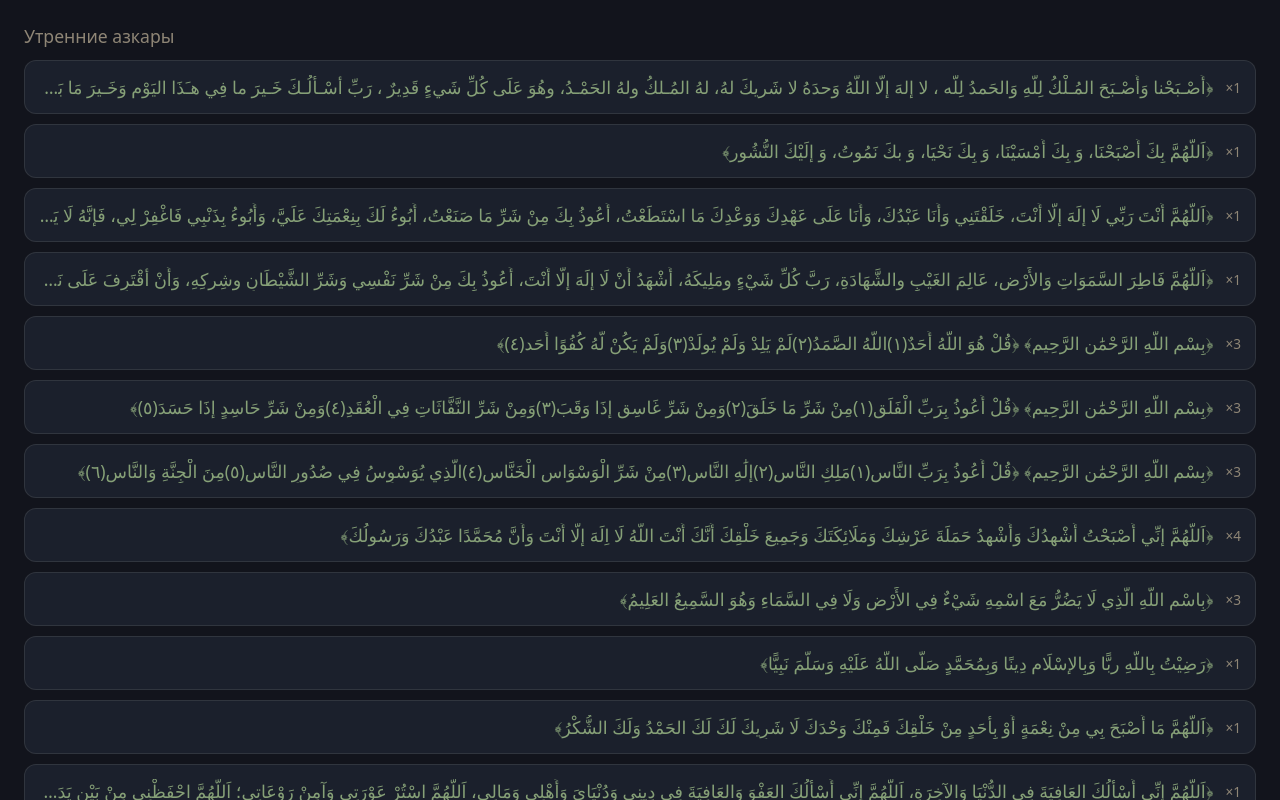
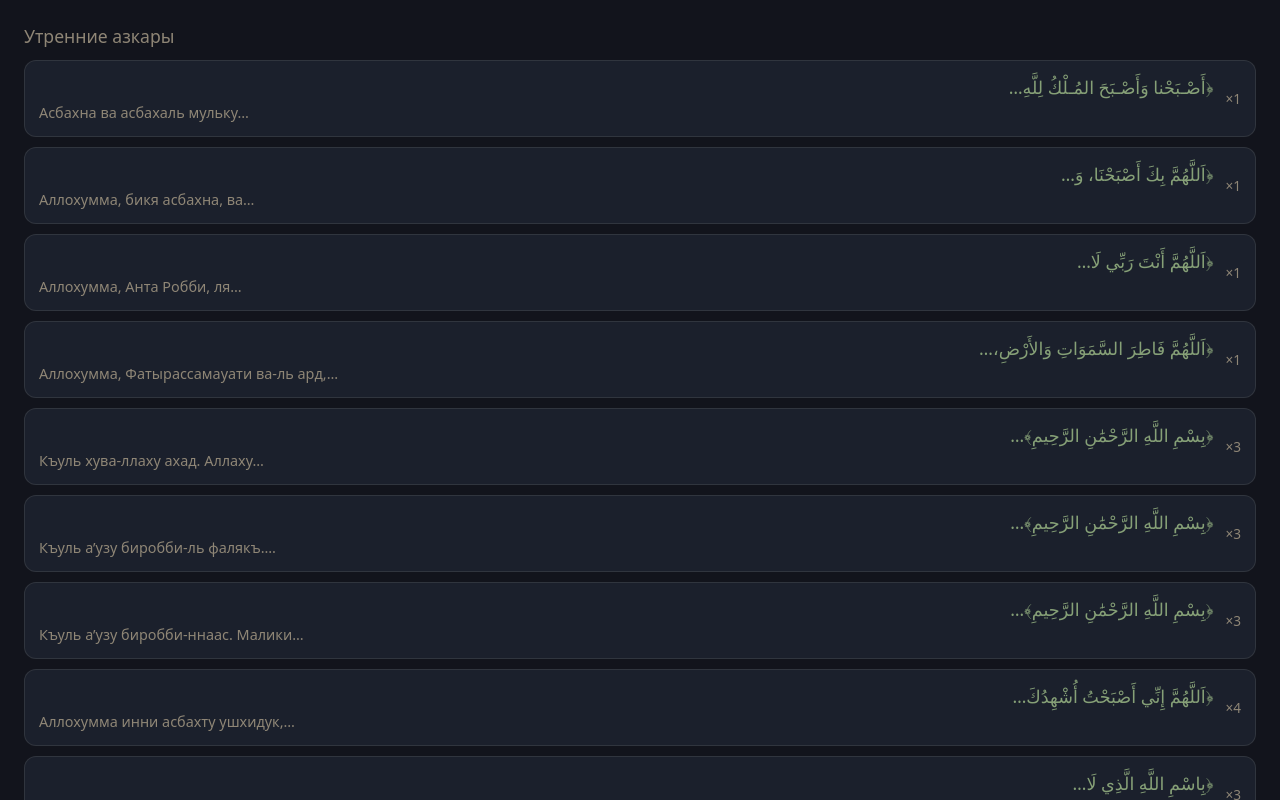
Before and after one commit to khabirovar/azkars, a Preact app in the folder app/: page / in a window 1280 px wide. Both pictures are taken after a click on the button "Утро". Shown: the top 800 px of the page. Built offline with nearby package versions, Linux system fonts and the light colour scheme.

Commit message:
Fix text

```diff
--- a/app/src/index.css
+++ b/app/src/index.css
@@ -81,14 +81,21 @@ button {
   gap: 12px;
 }
 
+.list-item-text {
+  flex: 1;
+  min-width: 0;
+}
+
 .list-item-arabic {
   font-size: 1.1rem;
-  overflow: hidden;
-  text-overflow: ellipsis;
-  white-space: nowrap;
   direction: rtl;
-  flex: 1;
   color: var(--verse);
+}
+
+.list-item-translit {
+  font-size: 0.9rem;
+  color: var(--ink-dim);
+  margin-top: 4px;
 }
 
 .list-item-target {
--- /dev/null
+++ b/app/src/lib/text.ts
@@ -0,0 +1,5 @@
+export function truncateWords(text: string, wordCount = 4): string {
+  const words = text.trim().split(/\s+/);
+  if (words.length <= wordCount) return text.trim();
+  return words.slice(0, wordCount).join(" ") + "…";
+}
--- a/app/src/screens/AzkarList.tsx
+++ b/app/src/screens/AzkarList.tsx
@@ -1,6 +1,7 @@
 import { useEffect, useState } from "preact/hooks";
 import type { AzkarEntry, TimeOfDay } from "../types/azkar";
 import { getByTimeOfDay } from "../lib/azkarStore";
+import { truncateWords } from "../lib/text";
 
 const TITLES: Record<TimeOfDay, string> = {
   morning: "Утренние азкары",
@@ -25,7 +26,10 @@ export function AzkarList({ timeOfDay, onSelect }: AzkarListProps) {
       <div class="list-header">{TITLES[timeOfDay]}</div>
       {entries?.map((entry, i) => (
         <div class="list-item" key={entry.id} onClick={() => onSelect(i)}>
-          <div class="list-item-arabic">{entry.arabicText}</div>
+          <div class="list-item-text">
+            <div class="list-item-arabic">{truncateWords(entry.arabicText)}</div>
+            <div class="list-item-translit">{truncateWords(entry.transliterationRu)}</div>
+          </div>
           <div class="list-item-target">×{entry.targetCount}</div>
         </div>
       ))}
```
